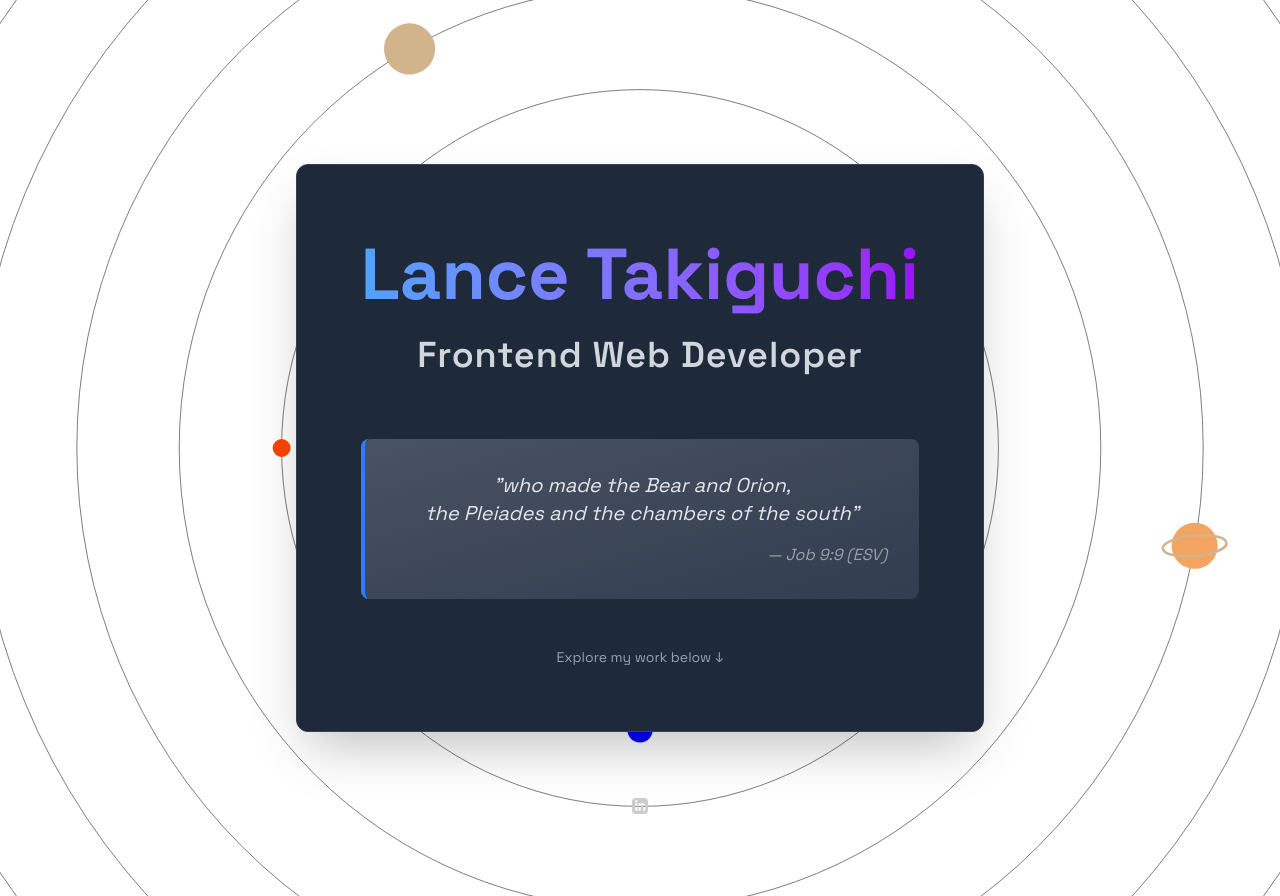
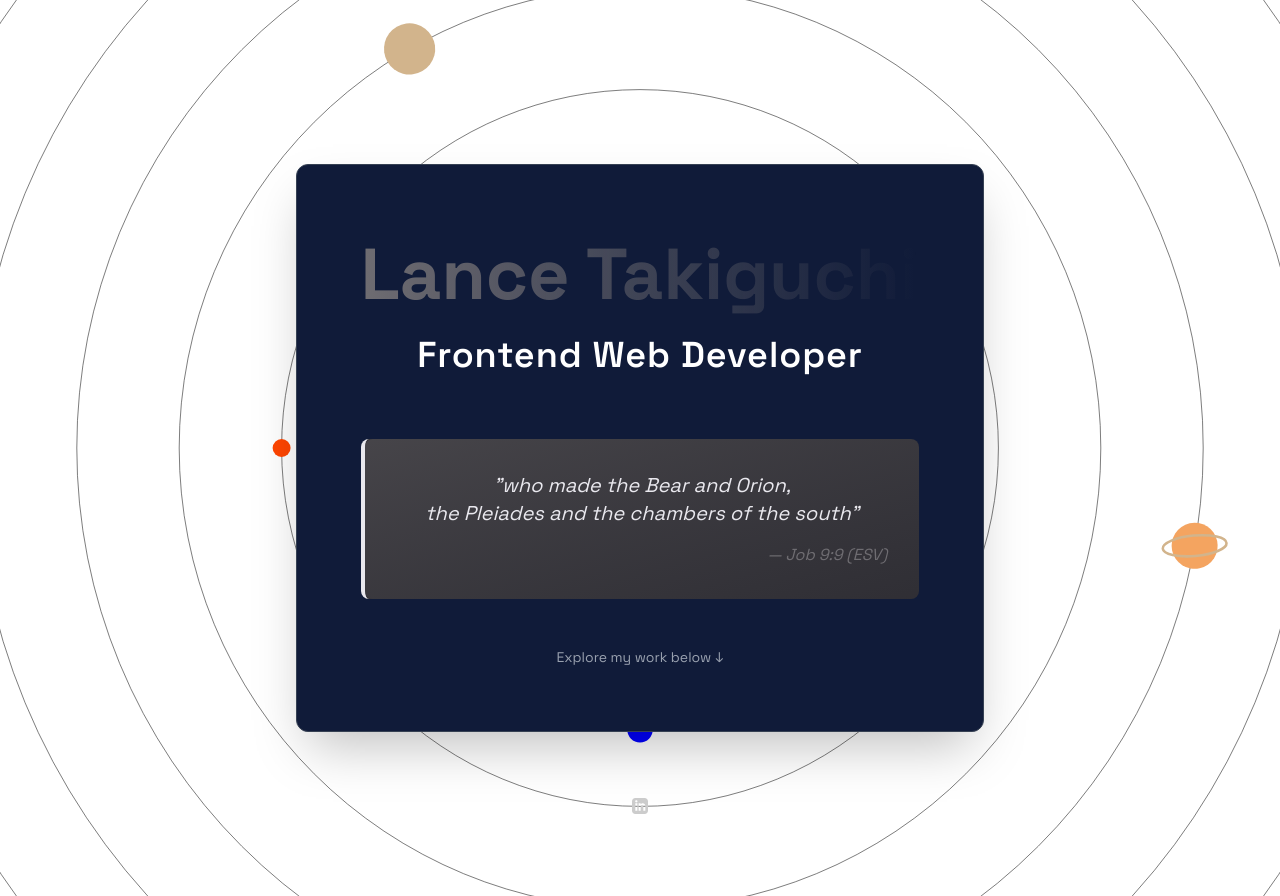
Before and after one commit to LanceTakiguchi/portfolio-v2, a Next.js app in the folder portfolio/: page / in a window 1280 px wide. Built offline with nearby package versions, Linux system fonts and the light colour scheme.

Commit message:
add color scheme

```diff
--- a/portfolio/src/app/globals.css
+++ b/portfolio/src/app/globals.css
@@ -10,6 +10,17 @@
   --color-foreground: var(--foreground);
   --font-sans: var(--font-space-grotesk);
   --font-Roboto: var(--font-Roboto);
+
+  /* --color-spaceNavy: #1D2B53;
+  --color-spaceMaroon: #7E2553;
+  --color-spaceRed: #FF004D;
+  --color-spaceYellow: #FAEF5D; */
+
+  --color-midnightNebula: #101b39;
+  --color-LunarShadow: #333136;
+  --color-moonRock: #6f6d72;
+  --color-titaniumOrbit: #b4b1b8;
+  --color-stellarZenith: #e9e8ee;
 }
 
 @media (prefers-color-scheme: dark) {
--- a/portfolio/src/app/page.tsx
+++ b/portfolio/src/app/page.tsx
@@ -44,7 +44,7 @@ export default function Home() {
           </a>
         </div> */}
         <div className="
-        bg-gray-800
+        bg-midnightNebula
         text-white
         p-8 md:p-12 lg:p-16
         rounded-xl
@@ -61,7 +61,7 @@ export default function Home() {
             text-4xl sm:text-5xl md:text-6xl lg:text-7xl
             font-extrabold
             mb-4
-            bg-clip-text text-transparent bg-gradient-to-r from-blue-400 to-purple-600
+            bg-clip-text text-transparent bg-gradient-to-r from-moonRock to-cosmicTitanium
             leading-tight
         ">
             Lance Takiguchi
@@ -71,7 +71,7 @@ export default function Home() {
           <p className="
             text-xl sm:text-2xl md:text-3xl lg:text-4xl
             font-semibold
-            text-gray-300
+            text-cosmicTitanium
             mb-8
             tracking-wide
         ">
@@ -82,11 +82,11 @@ export default function Home() {
           <div className="
             mt-10 md:mt-12 lg:mt-16
             p-6 md:p-8
-            bg-gray-700
+            bg-LunarShadow
             rounded-lg
-            border-l-4 border-blue-500
+            border-l-4 border-StellarZenith
             italic
-            text-gray-200
+            text-stellarZenith
             text-base sm:text-lg md:text-xl
             max-w-2xl
             mx-auto
@@ -99,7 +99,7 @@ export default function Home() {
             <p className="relative z-10">
               the Pleiades and the chambers of the south"
             </p>
-            <p className="text-right mt-4 text-sm sm:text-base text-gray-400 relative z-10">
+            <p className="text-right mt-4 text-sm sm:text-base text-moonRock relative z-10">
               — Job 9:9 (ESV)
             </p>
             {/* <!-- Subtle background effect for the quote --> */}
```
Also changed, not shown: 1 other file (tests, documents, lock files or other folders).
